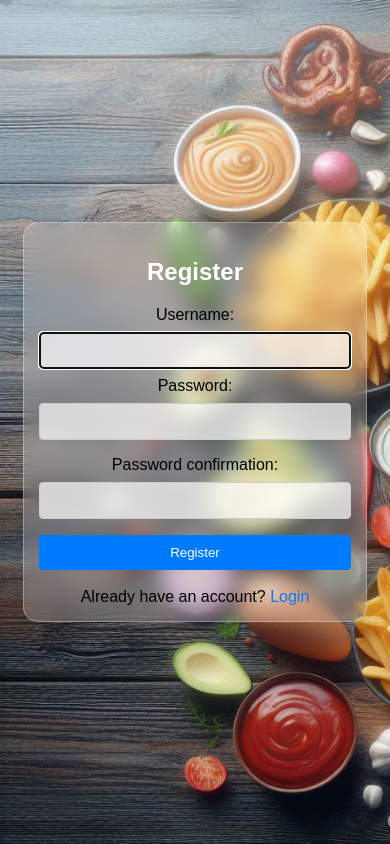
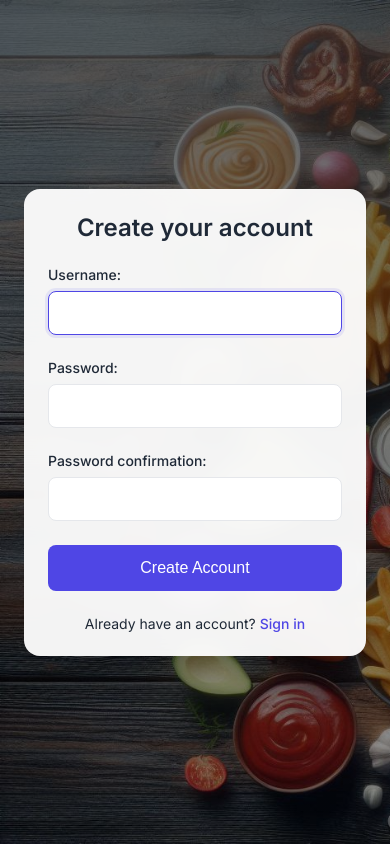
Before and after one commit to lakhman108/Canteen, a Django app: page /canteen/register/ in a window 390 px wide. Run offline with Django 4.2, Linux system fonts and the light colour scheme.

Commit message:
requirements.txt changes

```diff
--- a/templates/cart.html
+++ b/templates/cart.html
@@ -6,7 +6,7 @@ Cart
 
 {% block content %}
 
-{{ isalreadyPaid }}
+
 
 <div class="container mx-auto my-8 px-4 sm:px-6 lg:px-8">
     <h1 class="text-4xl font-bold mb-6 text-gray-800">Your Cart</h1>
--- a/templates/register.html
+++ b/templates/register.html
@@ -5,186 +5,253 @@
     <meta charset="UTF-8">
     <meta name="viewport" content="width=device-width, initial-scale=1.0">
     <title>Register</title>
+    <link href="https://fonts.googleapis.com/css2?family=Inter:wght@400;500;600&display=swap" rel="stylesheet">
     <style>
+        :root {
+            --primary-color: #4F46E5;
+            --error-color: #EF4444;
+            --success-color: #10B981;
+            --text-color: #1F2937;
+            --border-color: #E5E7EB;
+        }
+
+        * {
+            margin: 0;
+            padding: 0;
+            box-sizing: border-box;
+        }
+
         body {
             background-image: url("{% static 'loginsinup.png' %}");
             background-repeat: no-repeat;
             background-size: cover;
-            font-family: Arial, sans-serif;
-            background-color: #f4f4f4;
-            margin: 0;
-            padding: 0;
+            font-family: 'Inter', sans-serif;
+            min-height: 100vh;
             display: flex;
+            align-items: center;
             justify-content: center;
-            align-items: center;
-            height: 100vh;
+            padding: 1.5rem;
+            position: relative;
+            color: var(--text-color);
+        }
+
+        body::before {
+            content: '';
+            position: absolute;
+            inset: 0;
+            background: linear-gradient(
+                rgba(0, 0, 0, 0.6),
+                rgba(0, 0, 0, 0.4)
+            );
+            z-index: 0;
         }
 
         .form-container {
-            background: rgba(255, 255, 255, 0.2);
-            border-radius: 15px;
-            padding: 20px;
-            width: 300px;
-            box-shadow: 0 4px 30px rgba(0, 0, 0, 0.1);
+            position: relative;
+            width: 100%;
+            max-width: 440px;
+            background: rgba(255, 255, 255, 0.95);
+            border-radius: 1rem;
+            padding: 2.5rem;
+            box-shadow: 0 20px 25px -5px rgba(0, 0, 0, 0.1),
+                        0 10px 10px -5px rgba(0, 0, 0, 0.04);
             backdrop-filter: blur(10px);
-            -webkit-backdrop-filter: blur(10px);
-            border: 1px solid rgba(255, 255, 255, 0.3);
+            z-index: 1;
+        }
+
+        .form-container h2 {
+            color: var(--text-color);
+            font-size: 1.875rem;
+            font-weight: 600;
+            margin-bottom: 2rem;
             text-align: center;
         }
 
-        .form-container h2 {
-            color: #fff;
+        .form-group {
+            margin-bottom: 1.5rem;
         }
 
-        .form-container form {
-            display: flex;
-            flex-direction: column;
+        label {
+            display: block;
+            font-size: 0.875rem;
+            font-weight: 500;
+            margin-bottom: 0.5rem;
+            color: var(--text-color);
         }
 
-        .form-container input {
-            margin: 10px 0;
-            padding: 8px;
-            border: 1px solid #ccc;
-            border-radius: 4px;
-            background: rgba(255, 255, 255, 0.7);
+        input {
+            width: 100%;
+            padding: 0.75rem 1rem;
+            border: 1px solid var(--border-color);
+            border-radius: 0.5rem;
+            font-size: 1rem;
+            transition: all 0.2s;
+            background: white;
         }
 
-        .form-container button {
-            background-color: #007BFF;
-            color: #fff;
-            padding: 10px;
-            border: none;
-            border-radius: 4px;
-            cursor: pointer;
+        input:focus {
+            outline: none;
+            border-color: var(--primary-color);
+            box-shadow: 0 0 0 3px rgba(79, 70, 229, 0.1);
         }
 
-        .form-container button:hover {
-            background-color: #0056b3;
+        .error {
+            color: var(--error-color);
+            font-size: 0.875rem;
+            margin-top: 0.5rem;
+        }
+
+        button {
+            width: 100%;
+            padding: 0.875rem;
+            background: var(--primary-color);
+            color: white;
+            border: none;
+            border-radius: 0.5rem;
+            font-size: 1rem;
+            font-weight: 500;
+            cursor: pointer;
+            transition: all 0.2s;
+        }
+
+        button:hover {
+            background: #4338CA;
+            transform: translateY(-1px);
+        }
+
+        button:active {
+            transform: translateY(0);
         }
 
         .switch-form {
-            margin-top: 10px;
+            text-align: center;
+            margin-top: 1.5rem;
+            color: var(--text-color);
+            font-size: 0.875rem;
         }
 
         .switch-form a {
-            color: #007BFF;
+            color: var(--primary-color);
             text-decoration: none;
+            font-weight: 500;
+            margin-left: 0.25rem;
+        }
+
+        .switch-form a:hover {
+            text-decoration: underline;
         }
 
         .password-requirements {
-            font-size: 0.8rem;
-            margin-top: 0.5rem;
+            margin-top: 0.75rem;
+            font-size: 0.875rem;
         }
 
-        .password-requirements .message {
-            color: #dc3545;
-            margin-bottom: 0.25rem;
+        .message {
+            display: flex;
+            align-items: center;
+            margin-bottom: 0.375rem;
+            color: #6B7280;
         }
 
-        .password-requirements .valid {
-            color: #28a745;
+        .message.valid {
+            color: var(--success-color);
         }
 
-        li {
-            transition: color 1s linear;
-            color: red;
+        .message.invalid {
+            color: var(--error-color);
         }
 
-        @media (max-width: 768px) {
-            .form-container {
-                width: 80%;
-                padding: 15px;
+        .icon {
+            margin-right: 0.5rem;
+            display: inline-flex;
+            align-items: center;
         }
 
-            .form-container input,
-            .form-container button {
-                padding: 10px;
-                margin: 8px 0;
-            }
+        @media (max-width: 640px) {
+            .form-container {
+                padding: 1.5rem;
             }
 
-        @media (min-width: 769px) {
-            .form-container {
-                width: 400px;
-                padding: 30px;
+            .form-container h2 {
+                font-size: 1.5rem;
+                margin-bottom: 1.5rem;
             }
         }
     </style>
 </head>
 <body>
     <div class="form-container">
-        <h2>Register</h2>
+        <h2>Create your account</h2>
         <form action="{% url 'canteen:register' %}" method="post">
             {% csrf_token %}
             {{ form.non_field_errors }}
+
+            <div class="form-group">
                 {{ form.username.label_tag }}
                 {{ form.username }}
                 {% if form.username.errors %}
                     <div class="error">{{ form.username.errors }}</div>
                 {% endif %}
+            </div>
+
+            <div class="form-group">
                 {{ form.password1.label_tag }}
                 {{ form.password1 }}
+                <div class="password-requirements" id="password-messages"></div>
                 {% if form.password1.errors %}
                     <div class="error">{{ form.password1.errors }}</div>
                 {% endif %}
-            <div class="password-requirements" id="password-messages"></div>
+            </div>
+
+            <div class="form-group">
                 {{ form.password2.label_tag }}
                 {{ form.password2 }}
                 {% if form.password2.errors %}
                     <div class="error">{{ form.password2.errors }}</div>
                 {% endif %}
-            <button type="submit">Register</button>
+            </div>
+
+            <button type="submit">Create Account</button>
         </form>
         <div class="switch-form">
-            Already have an account? <a href="{% url 'canteen:login' %}">Login</a>
+            Already have an account?<a href="{% url 'canteen:login' %}">Sign in</a>
         </div>
     </div>
 
     <script>
-        // Get the password input field
         const password1Input = document.getElementById('id_password1');
-
-        // Add event listener for input events
         password1Input.addEventListener('input', validatePassword);
 
-        // Function to validate the password
         function validatePassword() {
             const password = this.value;
             const messages = [];
             const validMessages = [];
 
-            // Check password length
             if (password.length < 8) {
-                messages.push('Password must be at least 8 characters long');
+                messages.push('<span class="icon">⨯</span> At least 8 characters');
             } else {
-                validMessages.push('Password has at least 8 characters');
+                validMessages.push('<span class="icon">✓</span> At least 8 characters');
             }
-
-            // Check for capital letter
             if (!/[A-Z]/.test(password)) {
-                messages.push('Password must contain at least one capital letter');
+                messages.push('<span class="icon">⨯</span> One uppercase letter');
             } else {
-                validMessages.push('Password contains a capital letter');
+                validMessages.push('<span class="icon">✓</span> One uppercase letter');
             }
-
-            // Check for lowercase letter
             if (!/[a-z]/.test(password)) {
-                messages.push('Password must contain at least one lowercase letter');
+                messages.push('<span class="icon">⨯</span> One lowercase letter');
             } else {
-                validMessages.push('Password contains a lowercase letter');
+                validMessages.push('<span class="icon">✓</span> One lowercase letter');
             }
-
-            // Check for number
             if (!/[0-9]/.test(password)) {
-                messages.push('Password must contain at least one number');
+                messages.push('<span class="icon">⨯</span> One number');
             } else {
-                validMessages.push('Password contains a number');
+                validMessages.push('<span class="icon">✓</span> One number');
             }
 
             const messagesDiv = document.getElementById('password-messages');
             messagesDiv.innerHTML = `
-                ${messages.map(message => `<div class="message">${message}</div>`).join('')}
-                ${validMessages.map(message => `<div class="message valid">${message}</div>`).join('')}
+                ${messages.map(msg => `<div class="message invalid">${msg}</div>`).join('')}
+                ${validMessages.map(msg => `<div class="message valid">${msg}</div>`).join('')}
             `;
         }
     </script>
```
Also changed, not shown: docker-compose.yml (added, +16 -0 lines), templates/login.html (+125 -51 lines), templates/index.html (line endings or trailing spaces), 1 other file. Lines whose indentation alone changed are shown as unchanged.
